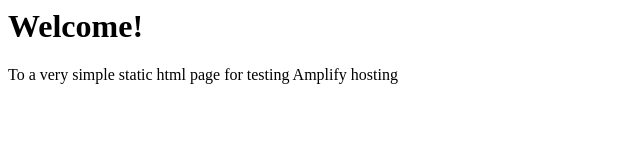
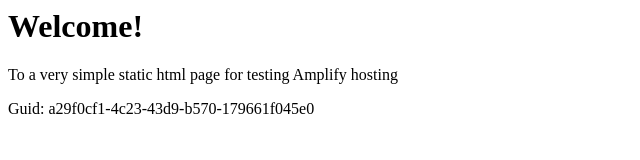
Before and after one commit to aws-aemilia-cmh/Github-PR-Commit-Integration-Test-DoNotTouch-GitHubAutoBuildCanaryTest-v1-preprod-us-east-2, a website: page src/index.html in a window 1280 px wide. Shown: the whole page, without its empty margins (0-640 px from the left). Drawn offline with Linux system fonts and the light colour scheme.

Commit message:
commit from integ tests

```diff
--- a/src/index.html
+++ b/src/index.html
@@ -1,3 +1,5 @@
+
+
 <html lang="en">
 
 <head>
@@ -10,6 +12,6 @@
 <body>
     <h1>Welcome!</h1>
     <p>To a very simple static html page for testing Amplify hosting</p>
-</body>
+    <p>Guid: a29f0cf1-4c23-43d9-b570-179661f045e0</p></body>
 
 </html>
```
